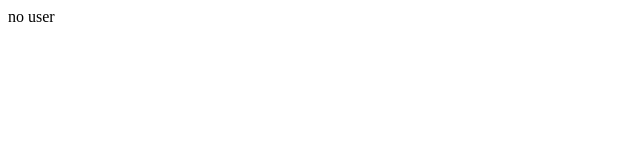
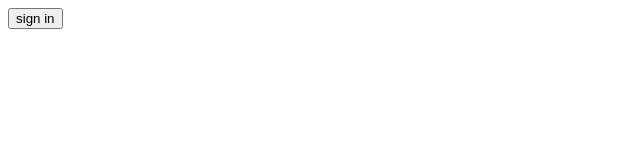
Before and after one commit to hotoku/example-usecontext, a React (Vite) app in the folder fe/: page / in a window 1280 px wide. Shown: the top 160 px of the page, without its empty margins (0-640 px from the left). Built offline with nearby package versions, Linux system fonts and the light colour scheme.

Commit message:
sign in button

```diff
--- a/fe/src/App.tsx
+++ b/fe/src/App.tsx
@@ -1,12 +1,13 @@
 import { useState } from "react";
 import { User } from "./types/user";
+import SignIn from "./components/SignIn";
 
 function App() {
   const [user, setUser] = useState<User | null>(null);
 
   return (
     <>
-      <div>{user ? user.name : "no user"}</div>
+      <div>{user ? user.name : <SignIn />}</div>
     </>
   );
 }
--- /dev/null
+++ b/fe/src/components/SignIn.tsx
@@ -0,0 +1,9 @@
+function SignIn(): JSX.Element {
+  return (
+    <div>
+      <button>sign in</button>
+    </div>
+  );
+}
+
+export default SignIn;
```
